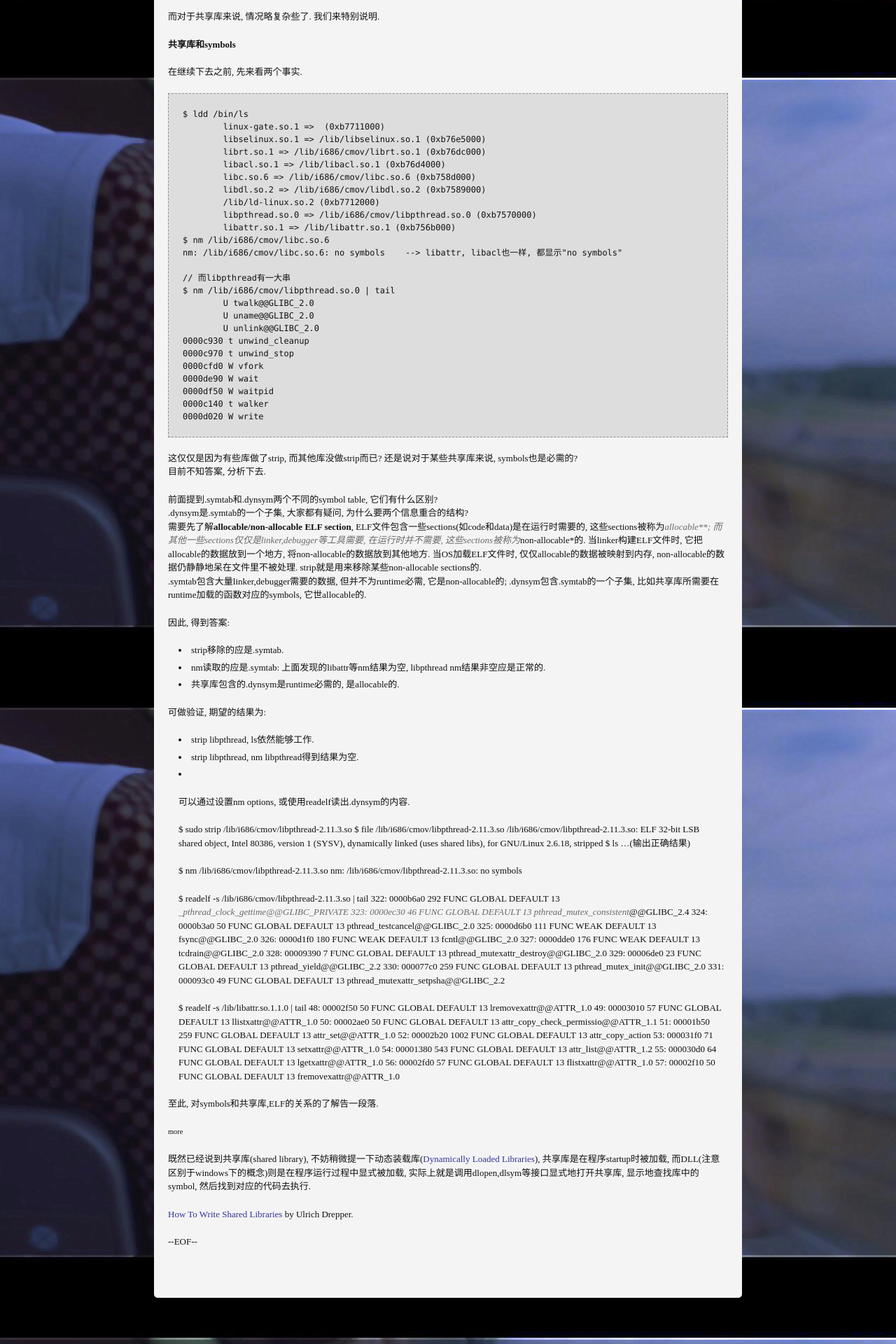
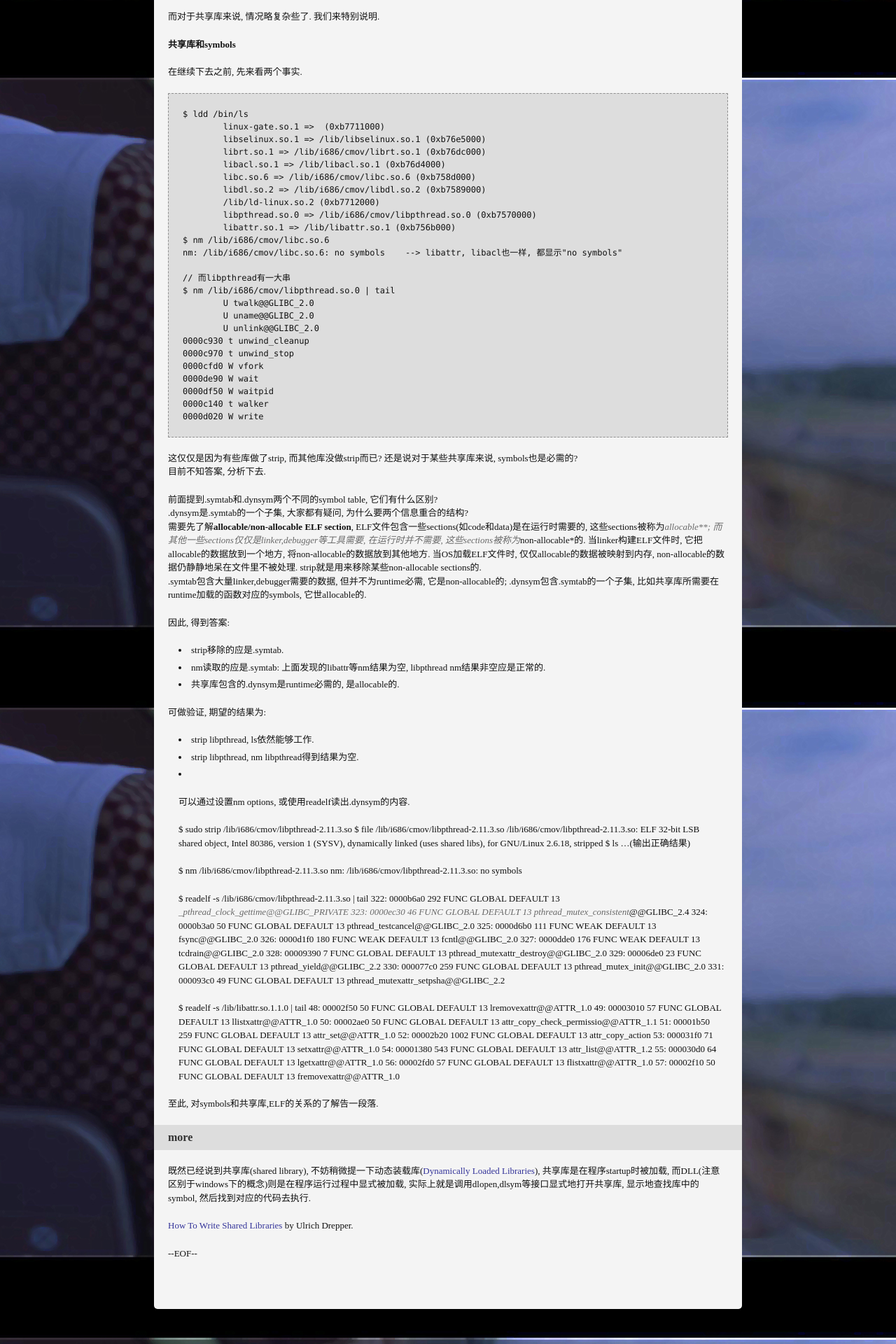
Before and after one commit to tfengmao/xanfeng, a Jekyll site: the page built from _posts/2012-05-21-solib-elf-symbol.md, in a window 1280 px wide. Shown: the part 2647-4567 px from the top of the page at 70% size. Built offline with Jekyll 4.4.1, drawn with Linux system fonts in a browser that asks for light colours; Markdown is read by kramdown in place of the engine named in the settings; comment, search, counter and statistics services are not loaded.

Commit message:
update format

```diff
--- a/_posts/2012-05-21-solib-elf-symbol.md
+++ b/_posts/2012-05-21-solib-elf-symbol.md
@@ -201,7 +201,7 @@ elf不消说了, 看"[elf & libelf, elftoolchain](http://xanpeng.github.com/2012
 
 至此, 对symbols和共享库,ELF的关系的了解告一段落.
 
-#more
+###more
 
 既然已经说到共享库(shared library), 不妨稍微提一下动态装载库([Dynamically Loaded Libraries](http://tldp.org/HOWTO/Program-Library-HOWTO/dl-libraries.html)), 共享库是在程序startup时被加载, 而DLL(注意区别于windows下的概念)则是在程序运行过程中显式被加载, 实际上就是调用dlopen,dlsym等接口显式地打开共享库, 显示地查找库中的symbol, 然后找到对应的代码去执行.
 
```
